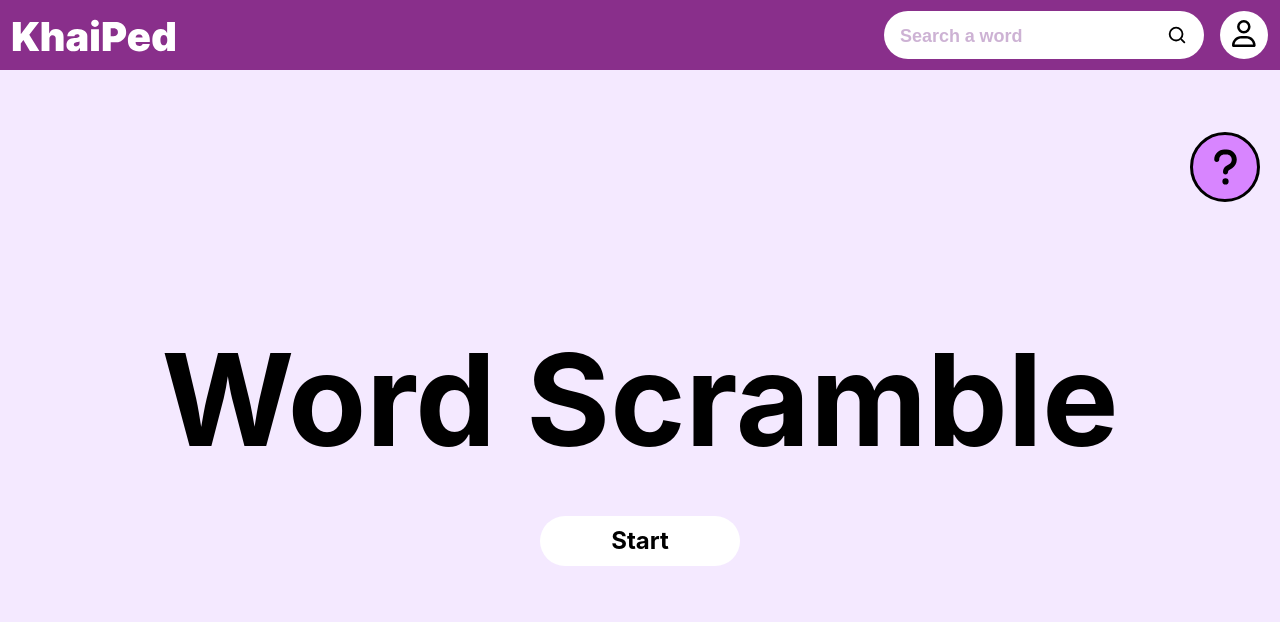
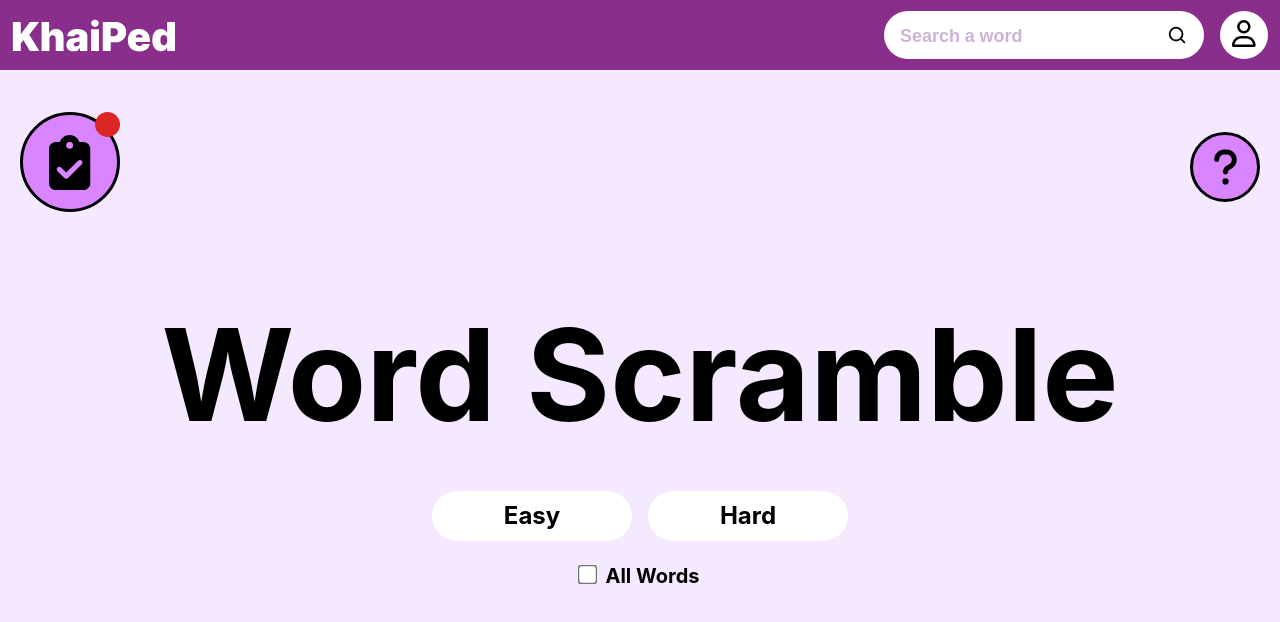
Before and after one commit to khawpunkp/Khaiped-Vocabulary-Application, a React (Create React App) app in the folder khaiped_frontend/: page /game in a window 1280 px wide. Shown: the top 622 px of the page. Built offline with nearby package versions, Linux system fonts and the light colour scheme; no server answers.

Commit message:
edit | final

```diff
--- a/khaiped_frontend/src/App.js
+++ b/khaiped_frontend/src/App.js
@@ -22,9 +22,9 @@ function App() {
         <div className="fixed top-0 left-0 w-full z-50">
           <Navbar />
         </div>
-        {/* <div className="fixed left-5 top-28 z-40">
+        <div className="fixed left-5 top-28 z-40">
           <QuestButton />
-        </div> */}
+        </div>
         <Routes>
           <Route path='/' element={<Home />} />
           <Route path='/login' element={<Login />} />
--- a/khaiped_frontend/src/pages/FlachcardHomePage.js
+++ b/khaiped_frontend/src/pages/FlachcardHomePage.js
@@ -26,7 +26,7 @@ function FlachcardHomePage() {
           <SubmitButton text='Start' />
         </button>
       </div>
-      {/* <div className="flex flex-row space-x-3 items-center">
+      <div className="flex flex-row space-x-3 items-center">
         <input
           type="checkbox"
           checked={isInclude}
@@ -35,7 +35,7 @@ function FlachcardHomePage() {
           className='mb-1' // Increase the size of the checkbox
         />
         <p className="font-bold text-[20px]">Learned Words</p>
-      </div> */}
+      </div>
       <div className="fixed right-5 top-28 z-40">
         <HelpButton flashcard={true} />
       </div>
--- a/khaiped_frontend/src/pages/GameHomePage.js
+++ b/khaiped_frontend/src/pages/GameHomePage.js
@@ -23,13 +23,13 @@ function GameHomePage() {
       </div>
       <div className="flex flex-row space-x-4">
         <button onClick={() => handleModeSelection('easy')}>
-          <SubmitButton text='Start'/>
+          <SubmitButton text='Easy'/>
         </button>
-        {/* <button onClick={() => handleModeSelection('hard')}>
+        <button onClick={() => handleModeSelection('hard')}>
           <SubmitButton text='Hard'/>
-        </button> */}
+        </button>
       </div>
-      {/* <div className="flex flex-row space-x-3 items-center">
+      <div className="flex flex-row space-x-3 items-center">
         <input
           type="checkbox"
           checked={isInclude}
@@ -38,7 +38,7 @@ function GameHomePage() {
           className='mb-1' // Increase the size of the checkbox
         />
         <p className="font-bold text-[20px]">All Words</p>
-      </div> */}
+      </div>
       <div className="fixed right-5 top-28 z-40">
         <HelpButton game={true} />
       </div>
--- a/khaiped_frontend/src/pages/QuizHomePage.js
+++ b/khaiped_frontend/src/pages/QuizHomePage.js
@@ -23,13 +23,13 @@ function QuizHomePage() {
       </div>
       <div className="flex flex-row space-x-4">
         <button onClick={() => handleModeSelection('easy')}>
-          <SubmitButton text='Start' />
+          <SubmitButton text='Easy' />
         </button>
-        {/* <button onClick={() => handleModeSelection('hard')}>
+        <button onClick={() => handleModeSelection('hard')}>
           <SubmitButton text='Hard' />
-        </button> */}
+        </button>
       </div>
-      {/* <div className="flex flex-row space-x-3 items-center">
+      <div className="flex flex-row space-x-3 items-center">
         <input
           type="checkbox"
           checked={isInclude}
@@ -38,7 +38,7 @@ function QuizHomePage() {
           className='mb-1' // Increase the size of the checkbox
         />
         <p className="font-bold text-[20px]">All Words</p>
-      </div> */}
+      </div>
       <div className="fixed right-5 top-28 z-40">
         <HelpButton quiz={true} />
       </div>
```
